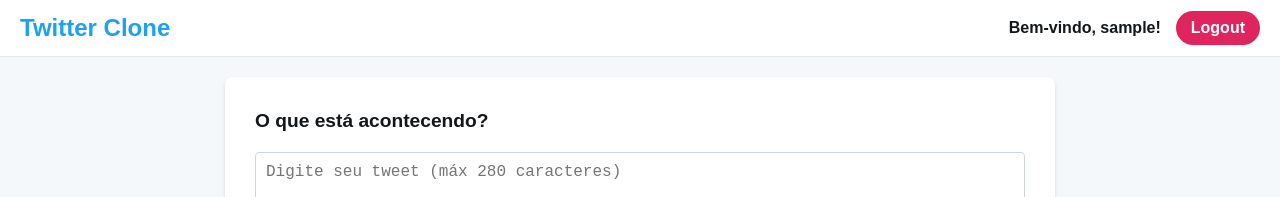
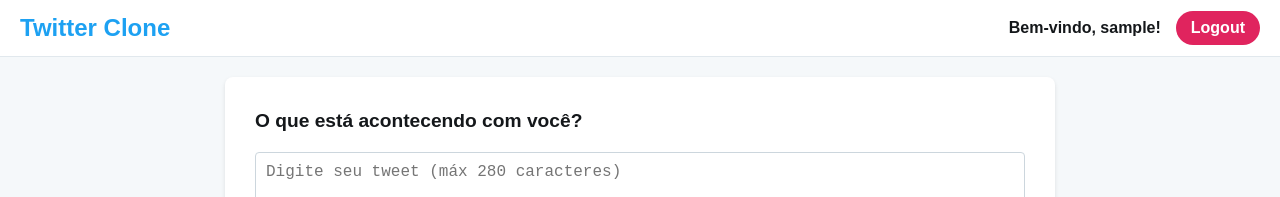
Before and after one commit to wnadson/twitter-clone, a plain HTML site: page frontend/index.html in a window 1280 px wide. Shown: the top 197 px of the page. Drawn offline with Linux system fonts and the light colour scheme; no server answers; sample sign-in values are in the browser's storage.

Commit message:
Mudaça no texto para ficar mais claro e especifico

```diff
--- a/frontend/index.html
+++ b/frontend/index.html
@@ -17,7 +17,7 @@
 
     <div class="container main-container">
         <div class="tweet-form-container">
-            <h2>O que está acontecendo?</h2>
+            <h2>O que está acontecendo com você?</h2>
             <form id="tweet-form">
                 <textarea id="tweet-content" placeholder="Digite seu tweet (máx 280 caracteres)" maxlength="280" required></textarea>
                 <div class="tweet-form-footer">
```
